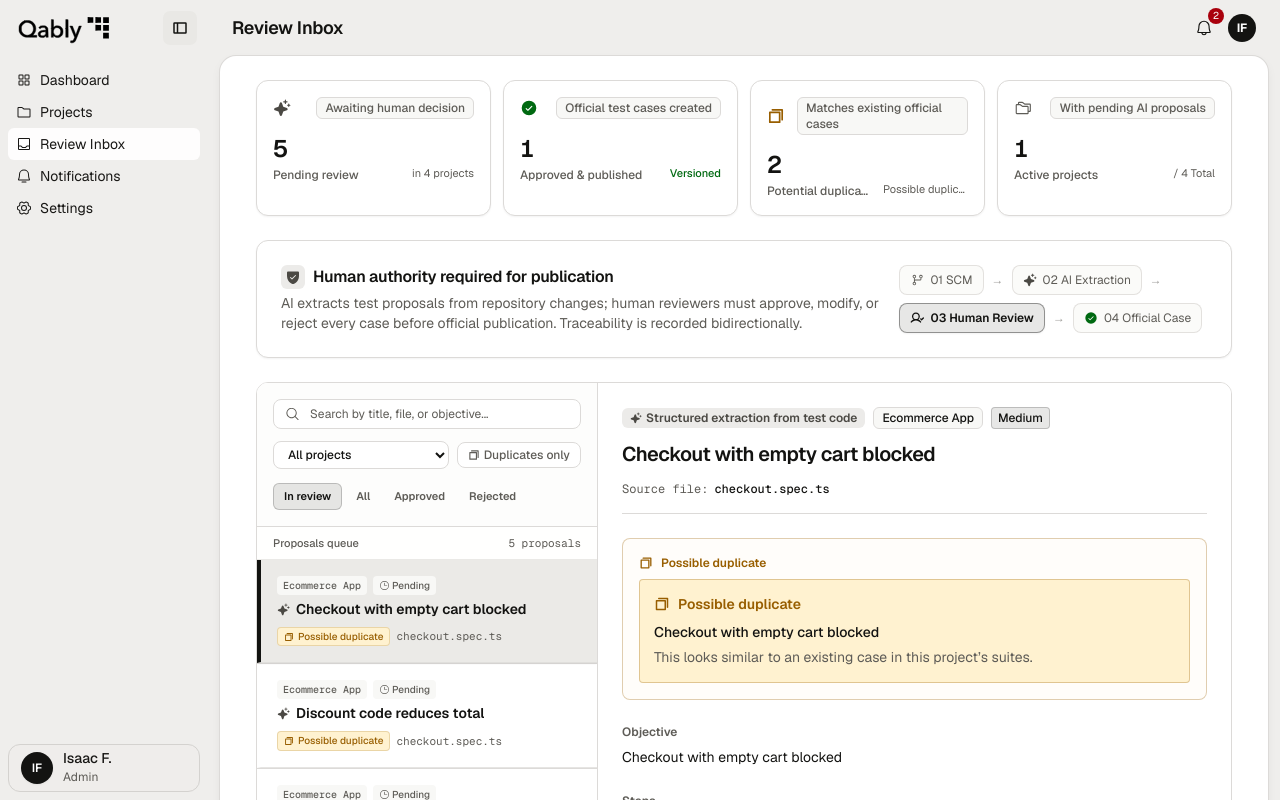
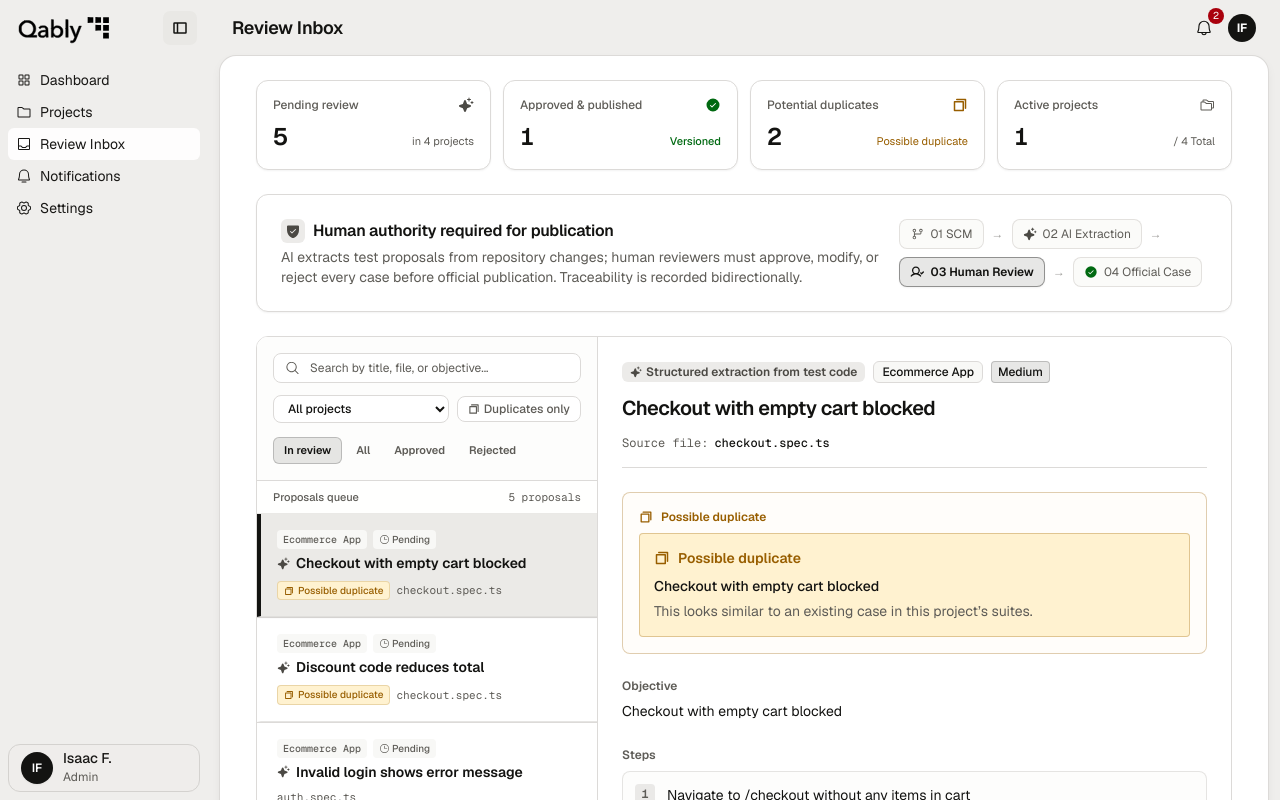
Before and after one commit to Aisaac2205/qably-project, a Next.js app in the folder apps/web/: page /review-inbox in a window 1280 px wide. Shown: the top 800 px of the page. Built offline with nearby package versions, Linux system fonts and the light colour scheme.

Commit message:
refactor(review-inbox): streamline review kpi metrics row

```diff
--- a/apps/web/src/features/review-inbox/components/review-kpi-row.tsx
+++ b/apps/web/src/features/review-inbox/components/review-kpi-row.tsx
@@ -20,110 +20,82 @@ export function ReviewKpiRow() {
     <section aria-label={t('reviewInbox.queueTitle')} className="min-w-0">
       <dl className="grid grid-cols-1 gap-3 sm:grid-cols-2 lg:grid-cols-4">
         {/* Pending Review */}
-        <div className="group min-w-0 rounded-xl border border-border bg-surface p-4 shadow-xs transition-all duration-200 hover:border-border-strong hover:shadow-sm">
-          <div className="flex items-center justify-between gap-3">
-            <span className="flex shrink-0 items-center justify-center text-ai transition-colors duration-200">
-              <Sparkle size={18} weight="fill" aria-hidden="true" />
-            </span>
-            <span className="inline-flex items-center rounded-md border border-border bg-canvas px-2 py-0.5 text-xs font-medium text-muted">
-              {t('reviewInbox.kpiPendingSub')}
+        <div className="group min-w-0 rounded-xl border border-border bg-surface p-4 shadow-xs transition-all duration-150 hover:border-border-strong">
+          <div className="flex items-center justify-between">
+            <dt className="text-xs font-medium text-muted">
+              {t('reviewInbox.kpiPending')}
+            </dt>
+            <span className="flex shrink-0 items-center justify-center text-ai" aria-hidden="true">
+              <Sparkle size={16} weight="fill" />
             </span>
           </div>
-          <div className="mt-3.5 flex min-w-0 items-end justify-between gap-3">
-            <div className="min-w-0">
+          <div className="mt-2 flex items-baseline justify-between gap-2">
             <dd className="text-2xl font-semibold tracking-[-0.025em] tabular-nums text-default">
               {pendingProposals.length}
             </dd>
-              <dt className="mt-0.5 truncate text-xs font-medium text-muted">
-                {t('reviewInbox.kpiPending')}
-              </dt>
-            </div>
-            <div className="min-w-0 pb-0.5 text-right">
-              <span className="block max-w-24 truncate text-[11px] text-muted">
+            <span className="text-[11px] text-muted truncate">
               {t('common.acrossProjects', { count: projects.length })}
             </span>
           </div>
         </div>
-        </div>
 
         {/* Approved & Published */}
-        <div className="group min-w-0 rounded-xl border border-border bg-surface p-4 shadow-xs transition-all duration-200 hover:border-border-strong hover:shadow-sm">
-          <div className="flex items-center justify-between gap-3">
-            <span className="flex shrink-0 items-center justify-center text-pass transition-colors duration-200">
-              <CheckCircle size={18} weight="fill" aria-hidden="true" />
-            </span>
-            <span className="inline-flex items-center rounded-md border border-border bg-canvas px-2 py-0.5 text-xs font-medium text-muted">
-              {t('reviewInbox.kpiApprovedSub')}
+        <div className="group min-w-0 rounded-xl border border-border bg-surface p-4 shadow-xs transition-all duration-150 hover:border-border-strong">
+          <div className="flex items-center justify-between">
+            <dt className="text-xs font-medium text-muted">
+              {t('reviewInbox.kpiApproved')}
+            </dt>
+            <span className="flex shrink-0 items-center justify-center text-pass" aria-hidden="true">
+              <CheckCircle size={16} weight="fill" />
             </span>
           </div>
-          <div className="mt-3.5 flex min-w-0 items-end justify-between gap-3">
-            <div className="min-w-0">
+          <div className="mt-2 flex items-baseline justify-between gap-2">
             <dd className="text-2xl font-semibold tracking-[-0.025em] tabular-nums text-default">
               {approvedProposals.length}
             </dd>
-              <dt className="mt-0.5 truncate text-xs font-medium text-muted">
-                {t('reviewInbox.kpiApproved')}
-              </dt>
-            </div>
-            <div className="min-w-0 pb-0.5 text-right">
-              <span className="block max-w-24 truncate text-[11px] text-pass font-medium">
+            <span className="text-[11px] font-medium text-pass truncate">
               {approvedProposals.length > 0 ? t('common.versioned') : ''}
             </span>
           </div>
         </div>
-        </div>
 
         {/* Potential Duplicates */}
-        <div className="group min-w-0 rounded-xl border border-border bg-surface p-4 shadow-xs transition-all duration-200 hover:border-border-strong hover:shadow-sm">
-          <div className="flex items-center justify-between gap-3">
-            <span className="flex shrink-0 items-center justify-center text-warn transition-colors duration-200">
-              <CopySimple size={18} weight="bold" aria-hidden="true" />
-            </span>
-            <span className="inline-flex items-center rounded-md border border-border bg-canvas px-2 py-0.5 text-xs font-medium text-muted">
-              {t('reviewInbox.kpiDuplicatesSub')}
+        <div className="group min-w-0 rounded-xl border border-border bg-surface p-4 shadow-xs transition-all duration-150 hover:border-border-strong">
+          <div className="flex items-center justify-between">
+            <dt className="text-xs font-medium text-muted">
+              {t('reviewInbox.kpiDuplicates')}
+            </dt>
+            <span className="flex shrink-0 items-center justify-center text-warn" aria-hidden="true">
+              <CopySimple size={16} weight="bold" />
             </span>
           </div>
-          <div className="mt-3.5 flex min-w-0 items-end justify-between gap-3">
-            <div className="min-w-0">
+          <div className="mt-2 flex items-baseline justify-between gap-2">
             <dd className="text-2xl font-semibold tracking-[-0.025em] tabular-nums text-default">
               {duplicateProposals.length}
             </dd>
-              <dt className="mt-0.5 truncate text-xs font-medium text-muted">
-                {t('reviewInbox.kpiDuplicates')}
-              </dt>
-            </div>
-            <div className="min-w-0 pb-0.5 text-right">
-              <span className="block max-w-24 truncate text-[11px] text-muted">
-                {duplicateProposals.length > 0 ? t('aiReview.possibleDuplicate') : ''}
+            <span className="text-[11px] text-warn truncate">
+              {duplicateProposals.length > 0 ? t('reviewInbox.possibleDuplicate') : ''}
             </span>
-            </div>
           </div>
         </div>
 
         {/* Active Projects */}
-        <div className="group min-w-0 rounded-xl border border-border bg-surface p-4 shadow-xs transition-all duration-200 hover:border-border-strong hover:shadow-sm">
-          <div className="flex items-center justify-between gap-3">
-            <span className="flex shrink-0 items-center justify-center text-muted transition-colors duration-200 group-hover:text-default">
-              <Folders size={18} aria-hidden="true" />
-            </span>
-            <span className="inline-flex items-center rounded-md border border-border bg-canvas px-2 py-0.5 text-xs font-medium text-muted">
-              {t('reviewInbox.kpiProjectsSub')}
+        <div className="group min-w-0 rounded-xl border border-border bg-surface p-4 shadow-xs transition-all duration-150 hover:border-border-strong">
+          <div className="flex items-center justify-between">
+            <dt className="text-xs font-medium text-muted">
+              {t('reviewInbox.kpiProjects')}
+            </dt>
+            <span className="flex shrink-0 items-center justify-center text-muted group-hover:text-default" aria-hidden="true">
+              <Folders size={16} />
             </span>
           </div>
-          <div className="mt-3.5 flex min-w-0 items-end justify-between gap-3">
-            <div className="min-w-0">
+          <div className="mt-2 flex items-baseline justify-between gap-2">
             <dd className="text-2xl font-semibold tracking-[-0.025em] tabular-nums text-default">
               {activeProjectsCount}
             </dd>
-              <dt className="mt-0.5 truncate text-xs font-medium text-muted">
-                {t('reviewInbox.kpiProjects')}
-              </dt>
-            </div>
-            <div className="min-w-0 pb-0.5 text-right">
-              <span className="block max-w-24 truncate text-[11px] text-muted">
+            <span className="text-[11px] text-muted truncate">
               / {projects.length} {t('common.total')}
             </span>
-            </div>
           </div>
         </div>
       </dl>
```
Lines whose indentation alone changed are shown as unchanged.
